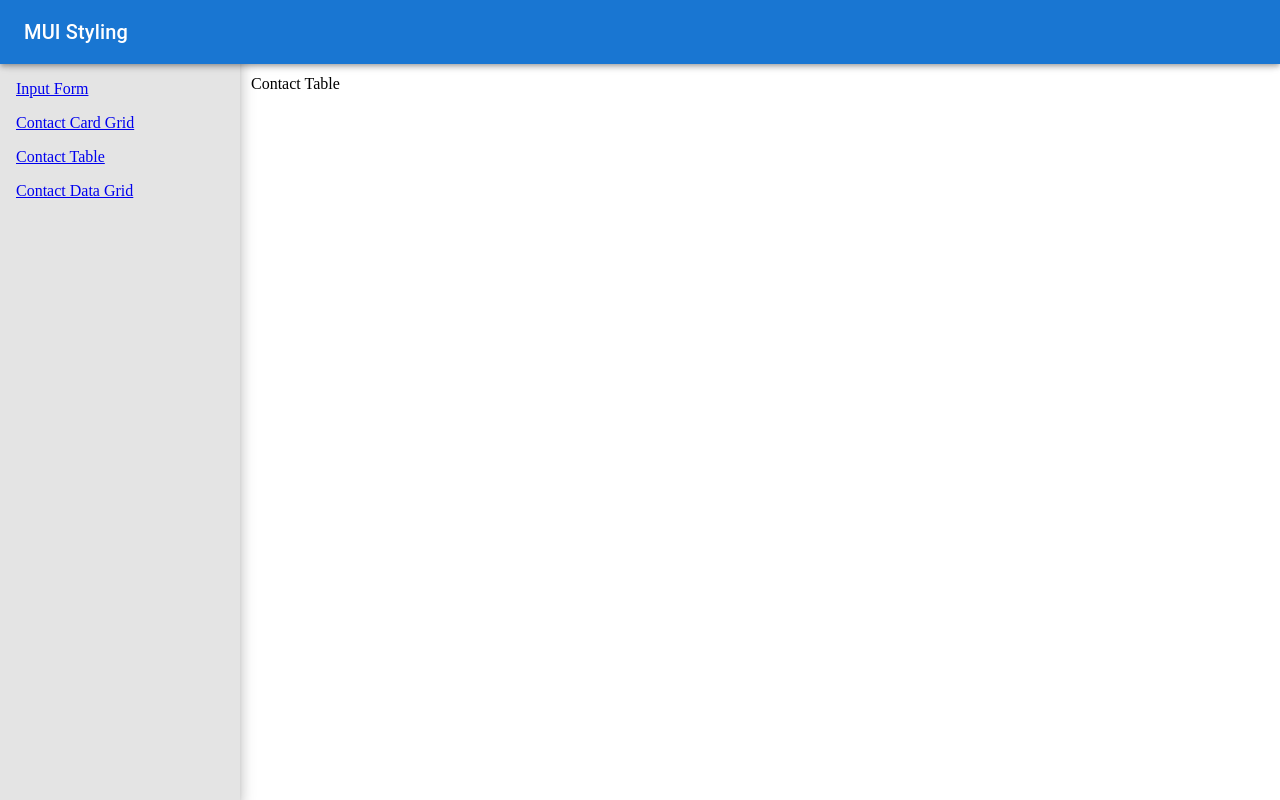
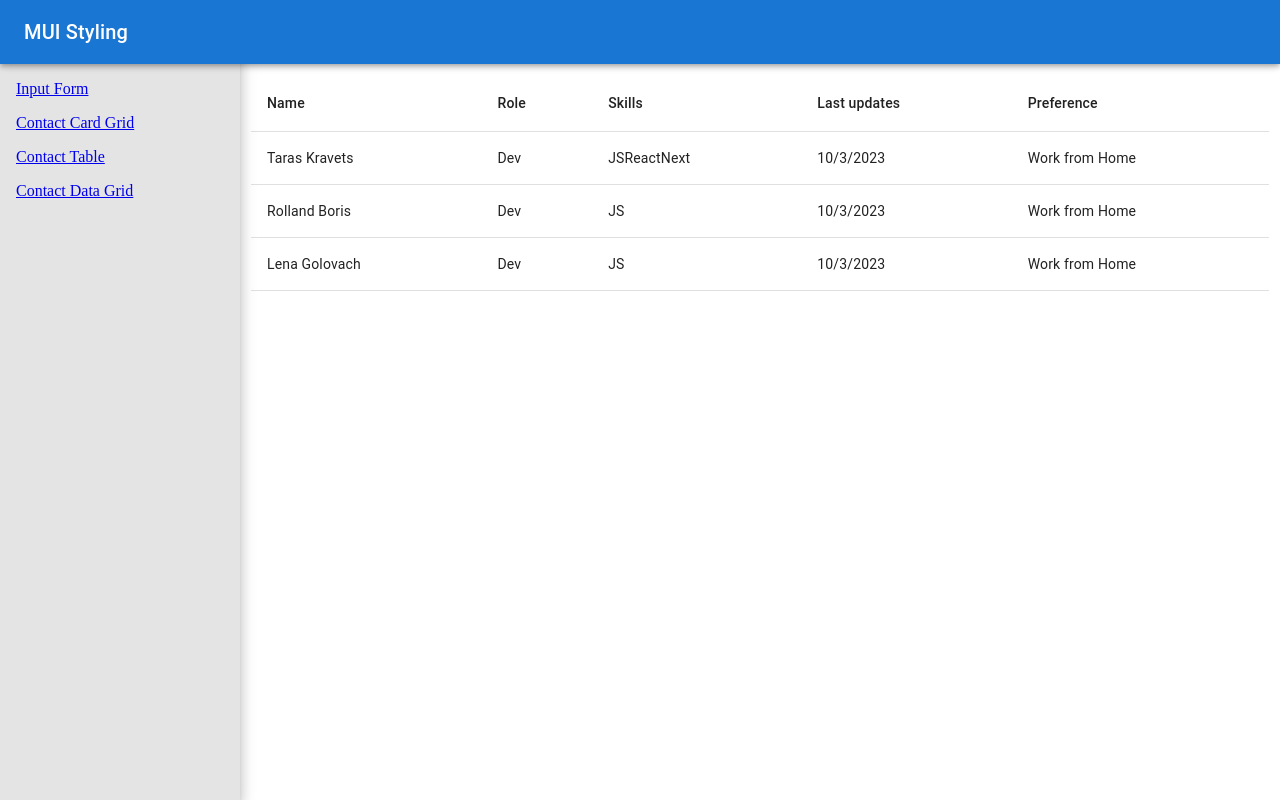
Before and after one commit to Taraskiiin/mui-app, a React (Create React App) app: page /table in a window 1280 px wide. Built offline with nearby package versions, Linux system fonts and the light colour scheme.

Commit message:
feat(contactTable): added ContactTable component

```diff
--- a/src/Components/Table/ContactTable.tsx
+++ b/src/Components/Table/ContactTable.tsx
@@ -1,5 +1,38 @@
 import React from 'react';
+import {
+	Table,
+	TableBody,
+	TableContainer,
+	TableCell,
+	TableHead,
+	TableRow,
+} from '@mui/material';
+import { contactData } from '../../Data/ContactData';
 
 export default function ContactTable() {
-    return <div>Contact Table</div>
+	return (
+		<TableContainer>
+			<Table>
+				<TableHead>
+					<TableRow>
+						<TableCell>Name</TableCell>
+						<TableCell>Role</TableCell>
+						<TableCell>Skills</TableCell>
+						<TableCell>Last updates</TableCell>
+						<TableCell>Preference</TableCell>
+					</TableRow>
+				</TableHead>
+				<TableBody>
+					{contactData.map((contact) => (
+						<TableRow key={contact.name}>
+							{Object.entries(contact).map(
+								([key, value]) =>
+									key !== 'id' && <TableCell key={key}>{value}</TableCell>
+							)}
+						</TableRow>
+					))}
+				</TableBody>
+			</Table>
+		</TableContainer>
+	);
 }
```
